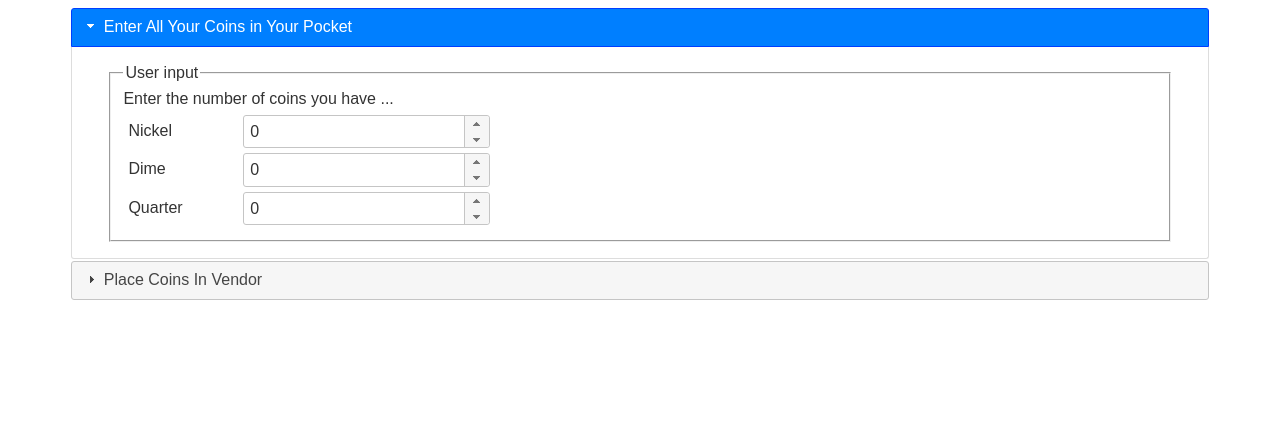
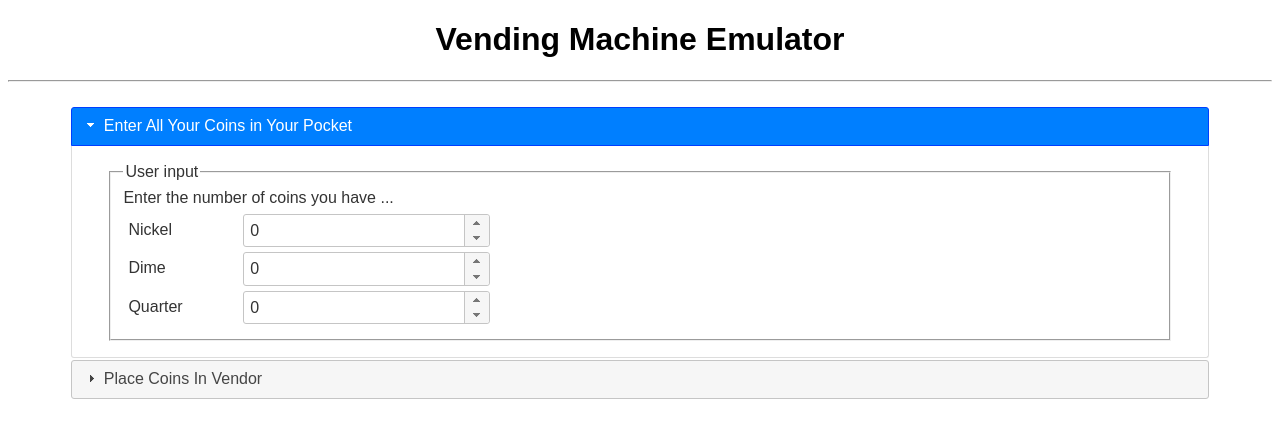
Before and after one commit to richardl911/vendingMachine, a plain HTML site: page web/index.html in a window 1280 px wide. Drawn offline with Linux system fonts and the light colour scheme.

Commit message:
Added header

```diff
--- a/web/index.html
+++ b/web/index.html
@@ -17,7 +17,8 @@
 
   <body>
     <div id='dialog'> <p> </p> </div>
-
+    <h1 style='text-align:center;font-size:2em' class='ui-widget'> <strong>Vending Machine Emulator</strong> </h1>
+    <hr style='margin-bottom:25px'>
     <div id ='mainMenu' class='centerD'>
       <h3 id='userInput' title='Clicking will allow you to add more coins if you can find any'> Enter All Your Coins in Your Pocket </h3>
       <div id='coinsInPocket' class='menuItem'>
```
